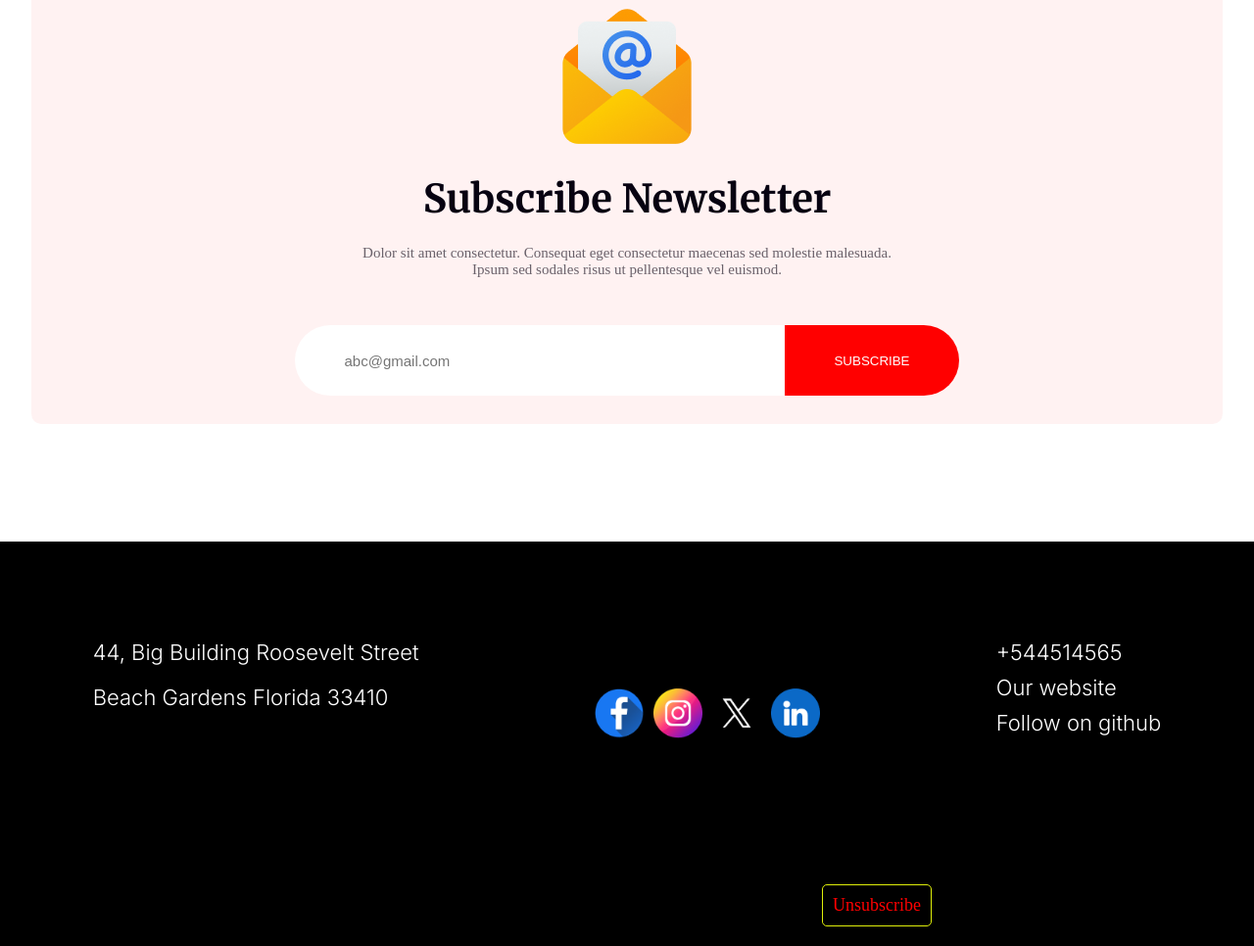
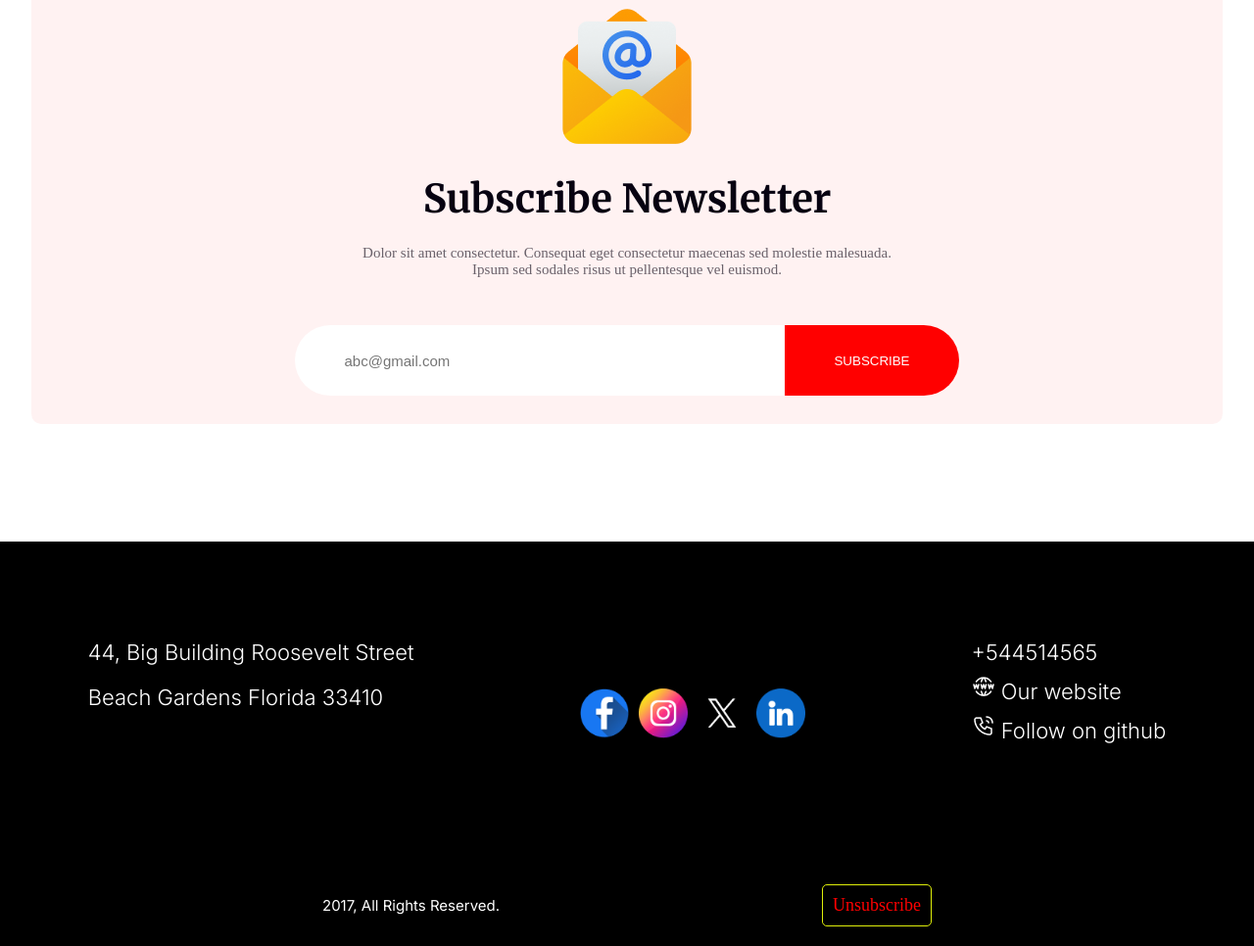
Before and after one commit to rakibhossain2025/happy_new_year_2025, a plain HTML site: page index.html in a window 1280 px wide. Shown: the part 5188-6154 px from the top of the page at 98% size. Drawn offline with Linux system fonts and the light colour scheme.

Commit message:
some icon

```diff
--- a/index.html
+++ b/index.html
@@ -22,7 +22,6 @@
    <h4 class="offer-type font-inter">ALL CATEGORIES</h4>
    <div class="offer-conent">
      <img class="offer-img" src="images/New Year Photo.png" alt="">
-
    </div>
 </div>
 <section class="year2024">
@@ -31,7 +30,6 @@
       <p class="font-inter year-description">Dolor sit amet consectetur. Consequat eget consectetur maecenas sed molestie malesuada. Ipsum sed sodales risus ut pellentesque vel euismod. </p>
       <div class="helpless-btn">
         <a class="btn-2024" href="">read more</a>
-
       </div>
     </div>
     <div class="img-vectry">
@@ -45,7 +43,6 @@
 <a class="btn-whrer font-inter" href="">join now</a>
 </div>
 </section>
-
 <section class="container">
   <div class="left-a">
     <h3 class="problem-h">NEW BEST OFFER</h3>
@@ -146,10 +143,10 @@
       <p href="">+544514565</p>
     </div>
     <div class="common-des-text">
-      <a class="common-des-text" href="">Our website</a>
+      <a class="common-des-text" href=""><img src="icons/Website.png"> Our website</a>
     </div>
     <div class="common-des-text">
-      <a class="common-des-text" href="">Follow on github</a>
+      <a class="common-des-text" href=""><img src="icons/Call.png"> Follow on github</a>
     </div>
   </div>
 </div>
--- a/style.css
+++ b/style.css
@@ -23,7 +23,6 @@ marquee{
   border: 2px solid rgba(159, 11, 245, 0.849);
   text-transform: capitalize;
 }
-
 /* banner desin  */
 .banner{
   background: linear-gradient(to bottom, rgba(0, 0, 0, 0.212), rgba(0, 0, 0, 0.532)), url('images/Banner\ Image.png');
@@ -73,7 +72,6 @@ marquee{
   margin: 24px auto;
   height: 500px;
   width: 800px;
-
 }
 /* years desin  */
 .year2024{
@@ -108,8 +106,8 @@ marquee{
   color: rgba(255, 255, 255,80%);
 }
 .helpless-btn{
-  margin-top: 15px;}
-
+  margin-top: 15px;
+}
 .btn-2024{
   color: rgba(255, 255, 255);
   font-size: 18px;
@@ -216,14 +214,9 @@ marquee{
   font-size: small;
   color: rgba(7, 2, 17, 60%);
 }
-/* .p-head{ */
-  /* max-width: 450px;
-  margin: 0 auto; */
-/* } */
 .hliy-red{
   color: red;
 }
-
 /* img style  */
 .img-down{
   background-image: url("images/Rectangle\ 2.png");
@@ -284,7 +277,6 @@ marquee{
 }
 .img-galary-galary{
   width: 100%;
-
 }
 /* newslate */
 .newslatter-main{
@@ -335,7 +327,6 @@ marquee{
   color: #FFFFFF;
   border: none;
   cursor: pointer;
-
 }
 /* foter style  */
 .fotter{
@@ -400,6 +391,7 @@ marquee{
 }
 .common-des-texte-texe{
   font-size: 15px;
+  color: white;
   font-family: inter;
   text-transform: capitalize;
 }
```
Also changed, not shown: icons/world-wide-web.png (added).
